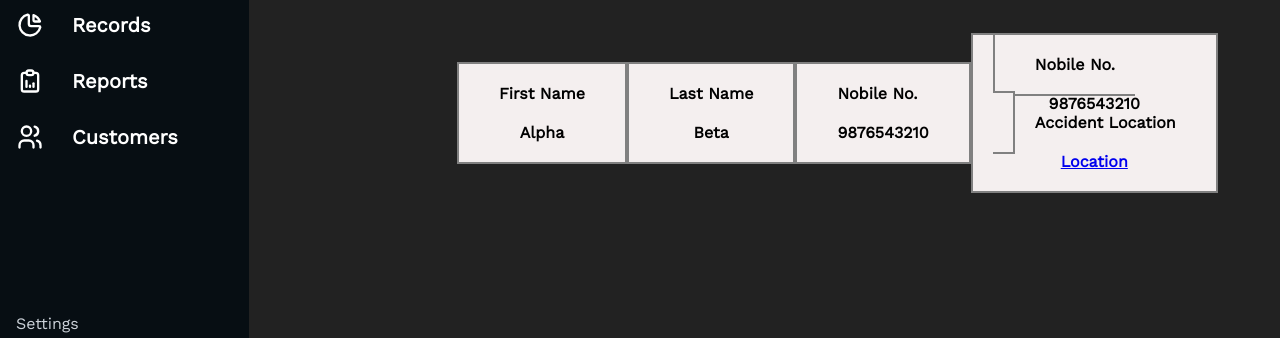
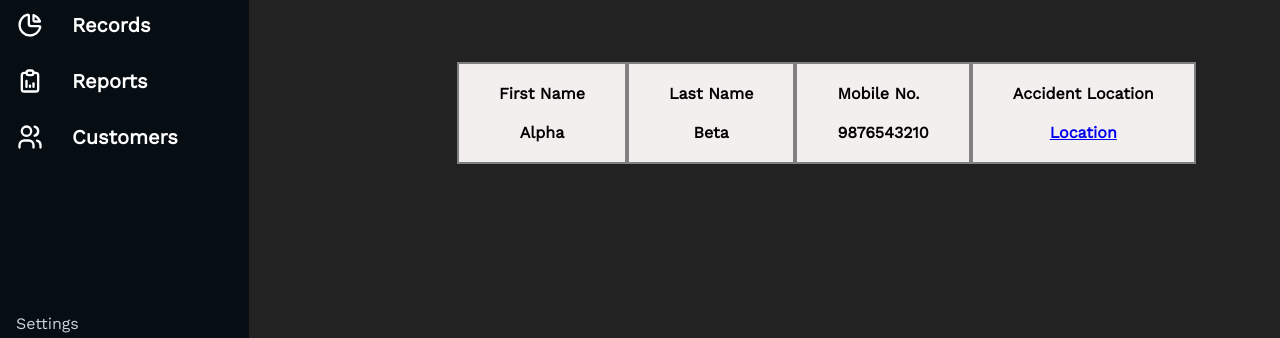
Before and after one commit to dhruvx19/infotech-web-server, a plain HTML site: page dashboard.html in a window 1280 px wide. Shown: the part 389-727 px from the top of the page. Drawn offline with nearby package versions, Linux system fonts and the light colour scheme.

Commit message:
Update dashboard.html

```diff
--- a/dashboard.html
+++ b/dashboard.html
@@ -239,14 +239,10 @@
                 <div class="l-name" id="l-name">Beta</div>
             </span>
             <span>
-                <label for="m-no">  Nobile No.</label>
+                <label for="m-no">  Mobile No.</label>
                 <div class="m-no" id="m-no">9876543210</div>
             </span>
             <span>
-                <span>
-                    <label for="m-no">  Nobile No.</label>
-                    <div class="m-no" id="m-no">9876543210</div>
-                </span>
                 <label for="acc-add"> Accident Location</label>
                 <div class="acc-add" id="acc-add"><a href="./googlemaps.html">Location</a></div>
             </span>
```
